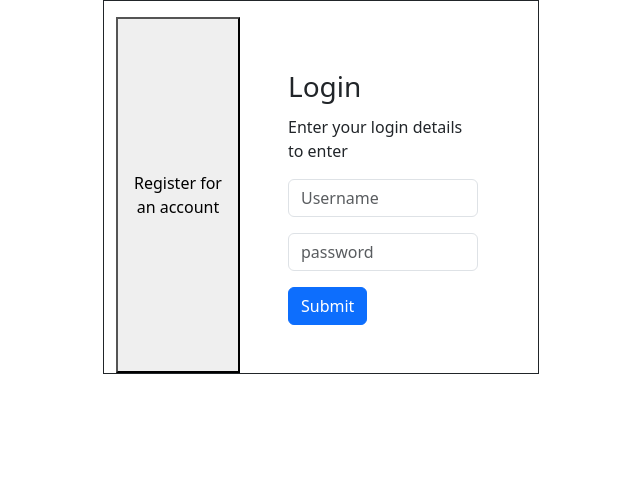
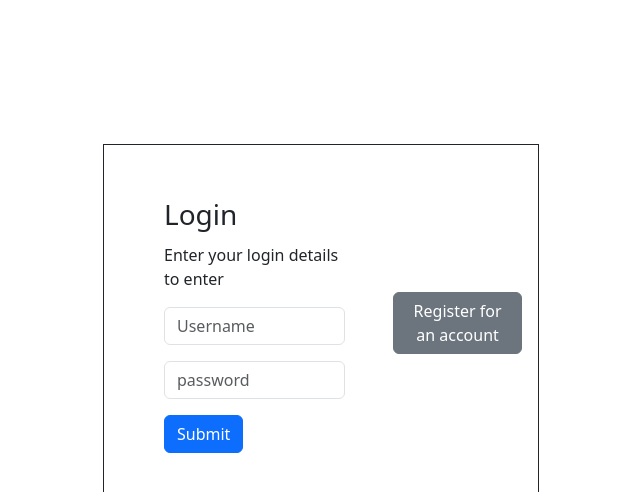
Before and after one commit to racosta323/kpkr-phase-4-project, a React (Create React App) app in the folder client/: page /login in a window 1280 px wide. Shown: the top 492 px of the page, without its empty margins (319-959 px from the left). Built offline with nearby package versions, Linux system fonts and the light colour scheme; no server answers.

Commit message:
re-styles login screen

```diff
--- a/client/src/components/Auth.js
+++ b/client/src/components/Auth.js
@@ -8,6 +8,8 @@ import Row from 'react-bootstrap/Row'
 import Col from 'react-bootstrap/Col'
 import Form from 'react-bootstrap/Form'
 import Button from 'react-bootstrap/Button'
+
+//need to add validation
 
   function Auth( ){
 
@@ -20,17 +22,9 @@ import Button from 'react-bootstrap/Button'
         }
     }
 
-
     const { loggedInUser, setLoggedInUser, logoutUser } = useOutletContext()
     const [signup, setSignUp] = useState(changeToSignup)
     const navigate = useNavigate()
-    // const [display, setDisplay] = useState("")
-
-    // let browserPathname = window.location.pathname
-    //     if (browserPathname = '/signup'){
-    //       setSignUp(false)
-    //     }
-
 
     const formik = useFormik({
       initialValues:{
@@ -77,11 +71,14 @@ import Button from 'react-bootstrap/Button'
 
 return (
   <>
-    {/* <header><NavBar logoutUser={logoutUser}/></header> */}
+    <Row className="m-4"></Row>
+    <Row className="m-4"></Row>
+    <Row className="m-4"></Row>
+    <Row className="m-4"></Row>
+    <Row className="m-4"></Row>
     <Row>
     <Col></Col>
-      <Col className="border border-dark d-flex justify-content-center h-100 pt-3">
-      <button onClick={toggleSignup}>{!signup ? 'Login instead!' : 'Register for an account'}</button>
+      <Col className="border border-dark d-flex align-items-center">
         <Form className="w-75 m-5" onSubmit={formik.handleSubmit}>
           <Form.Group>
             <Form.Label className="fs-3">Login</Form.Label>
@@ -118,9 +115,11 @@ return (
                     onChange={formik.handleChange}
                 />
             </>}
+
             <Button as="input" type="submit" value="Submit"/>{' '}
           </Form.Group>
         </Form>
+        <Button className="me-1" variant="secondary" onClick={toggleSignup}>{!signup ? 'Login instead!' : 'Register for an account'}</Button>
       </Col>
       <Col></Col>
     </Row>
```
